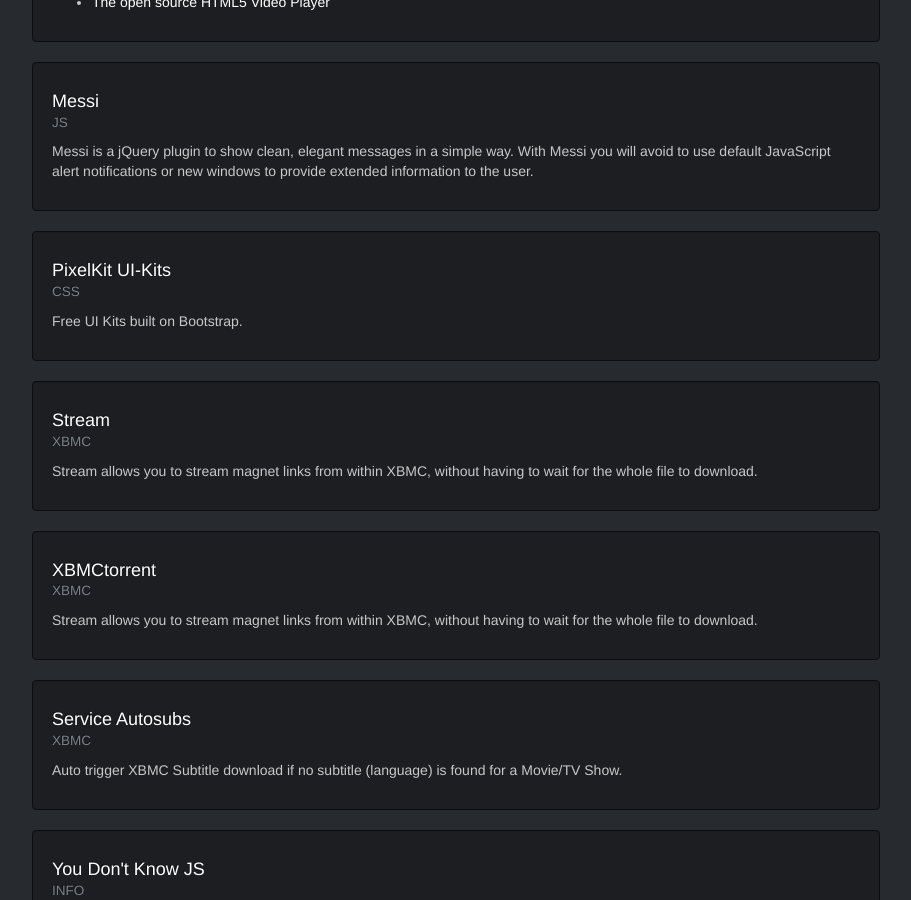
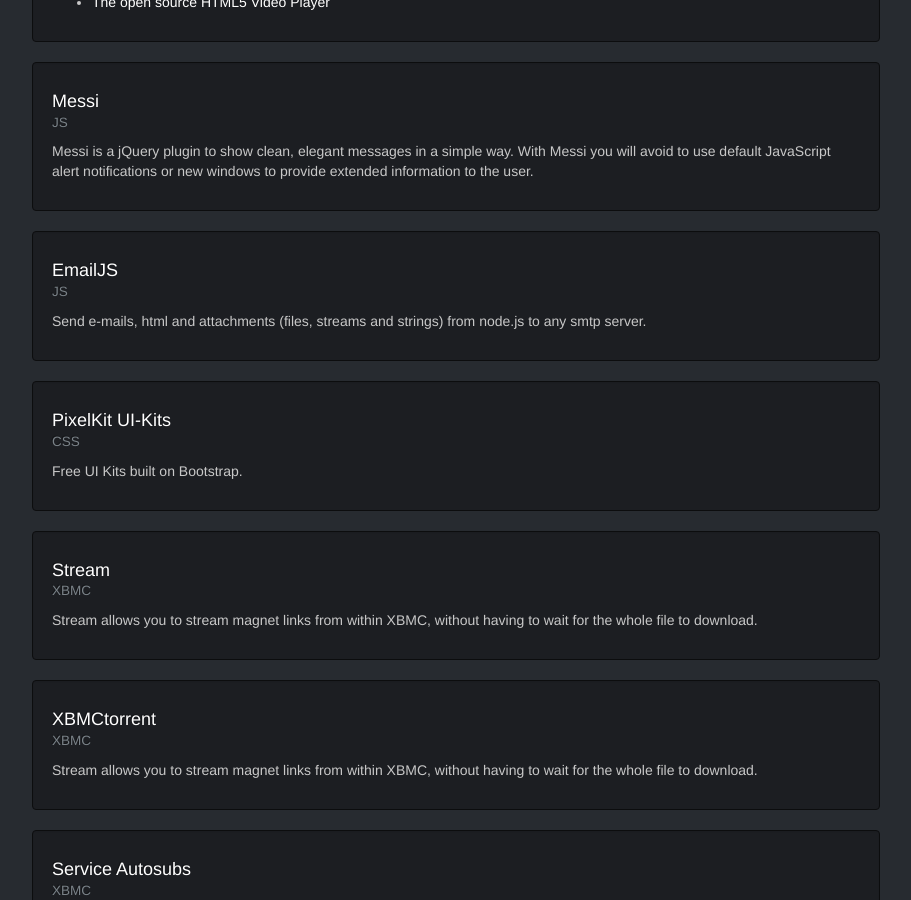
Before and after one commit to donvercety/donvercety.github.io, a Jekyll site: the page built from github.html, in a window 1280 px wide and 900 px high, scrolled down 3423 px. Shown: the whole window, without its empty margins (38-949 px from the left). Built offline with Jekyll 4.4.1, drawn with Linux system fonts in a browser that asks for light colours; nearby versions of some CDN libraries.

Commit message:
Update github.yml

```diff
--- a/_data/github.yml
+++ b/_data/github.yml
@@ -211,6 +211,13 @@
     extended information to the user.
   info: false
 
+- name: EmailJS
+  link: https://github.com/eleith/emailjs
+  language: js
+  desc: >
+    Send e-mails, html and attachments (files, streams and strings) from node.js to any smtp server.
+  info: false
+
 # = = = = = = = = = = = = = = = = = = = = = = = = = = = = = = = = = = = = = = = = = = = = = = = = = = =
 # :: CSS
 # = = = = = = = = = = = = = = = = = = = = = = = = = = = = = = = = = = = = = = = = = = = = = = = = = = =
```
